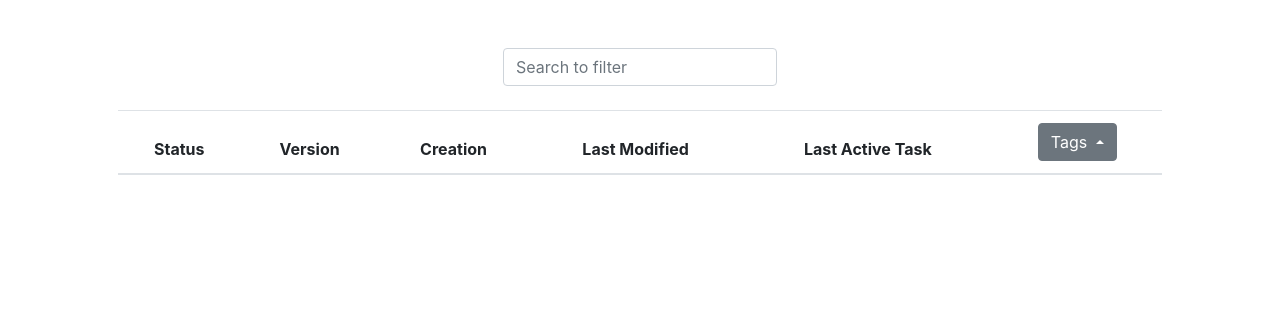
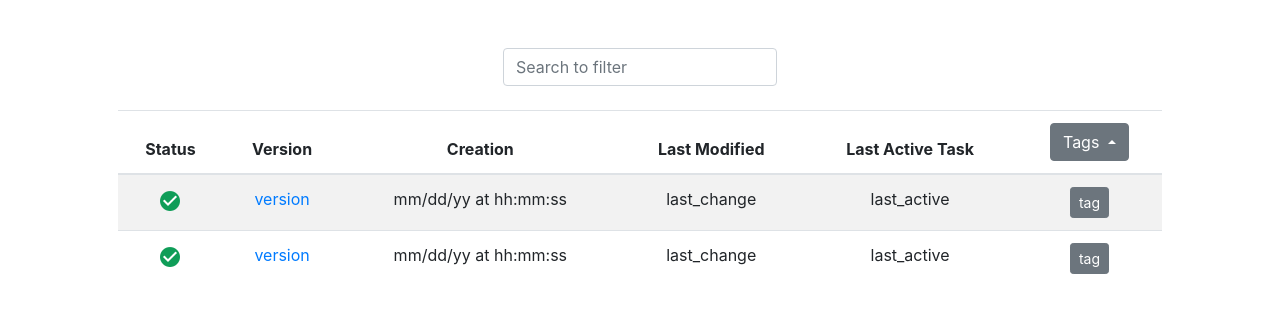
Before and after one commit to istio-releases/release-ui, a Flask app: page / in a window 1280 px wide. Shown: the part 188-501 px from the top of the page. Run offline with Flask 2, Linux system fonts and the light colour scheme; lists and menus that the app fills with data are empty; some libraries are stand-ins or nearby versions.

Commit message:
begin implementing javascript front end

```diff
--- a/static/scripts.js
+++ b/static/scripts.js
@@ -2,8 +2,34 @@
 	search=document.getElementById("search-box").value;
     if(e.keyCode === 13){
       $.post("receiver", search, function(){
-
       });
     }
 	return false;
 }
+
+// Execute when DOM is fully loaded
+$(document).ready(function() {
+	var dataObject = {
+		0: {"version":"xxx-xxx-123","status":true,"creation":"mm/dd/yy at hh:mm:ss","last_mod":"mm/dd/yy at hh:mm:ss","last_active":"task123","tag":1},
+		1: {"version":"xxx-xxx-456","status":true,"creation":"mm/dd/yy at hh:mm:ss","last_mod":"mm/dd/yy at hh:mm:ss","last_active":"task456","tag":2}
+	};
+
+	// Cache of the template
+	var template = document.getElementById("template-dashboard-list");
+	// Get the contents of the template
+	var templateHtml = template.innerHTML;
+	// Final HTML variable as empty string
+	var listHtml = "";
+
+	// Loop through dataObject, replace placeholder tags
+	// with actual data, and generate final HTML
+	for (var key in dataObject) {
+	  listHtml += templateHtml.replace(/{{version}}/g, dataObject[key]["version"])
+	                          .replace(/creation/g, dataObject[key]["creation"])
+	                          .replace(/{{last_change}}/g, dataObject[key]["last_mod"])
+	                          .replace(/{{last_active}}/g, dataObject[key]["last_active"])
+	                          .replace(/{{tag}}/g, dataObject[key]["tag"]);
+	}
+
+	document.getElementById("dashboard-list").innerHTML = listHtml;
+});
--- a/templates/index.html
+++ b/templates/index.html
@@ -29,7 +29,38 @@
               </div>
             </th>
         </thead>
-        <tbody>
+        <tbody id="dashboard-list">
+        </tbody>
+        <script id="template-dashboard-list" type="text/template">
+          <tr class="clickable-row" href="{{details_url}}">
+            <td>
+              <img class="img-responsive" src="/static/images/check.png">
+            </td>
+            <td>
+              <a href="/details">version</a>
+            </td>
+            <td>
+              creation
+            </td>
+            <td>
+              last_change
+            </td>
+            <td>
+              last_active
+            </td>
+            <td>
+              <button type="button" class="btn btn-secondary btn-sm">
+                tag
+              </button>
+            </td>
+          </tr>
+        </script>
+    </table>
+
+
+{% endblock %}
+
+<!--
 {% for release in releases %}
 <tr class='clickable-row' href='/details.html'>
   <td>
@@ -65,10 +96,4 @@
     </button>
   </td>
 </tr>
-            {% endfor %}
-        </tbody>
-
-    </table>
-
-
-{% endblock %}
+{% endfor %}-->
```
Also changed, not shown: application.py (+2 -36 lines), 1 other file. Lines whose indentation alone changed are shown as unchanged.
